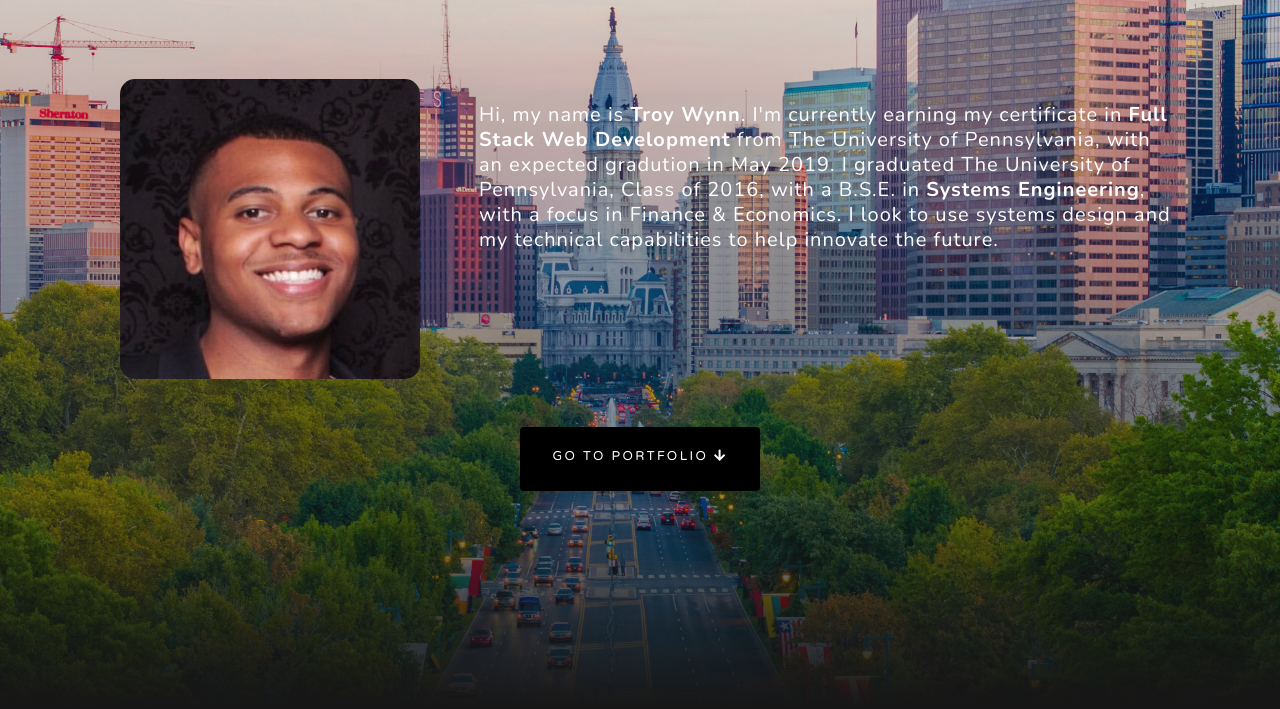
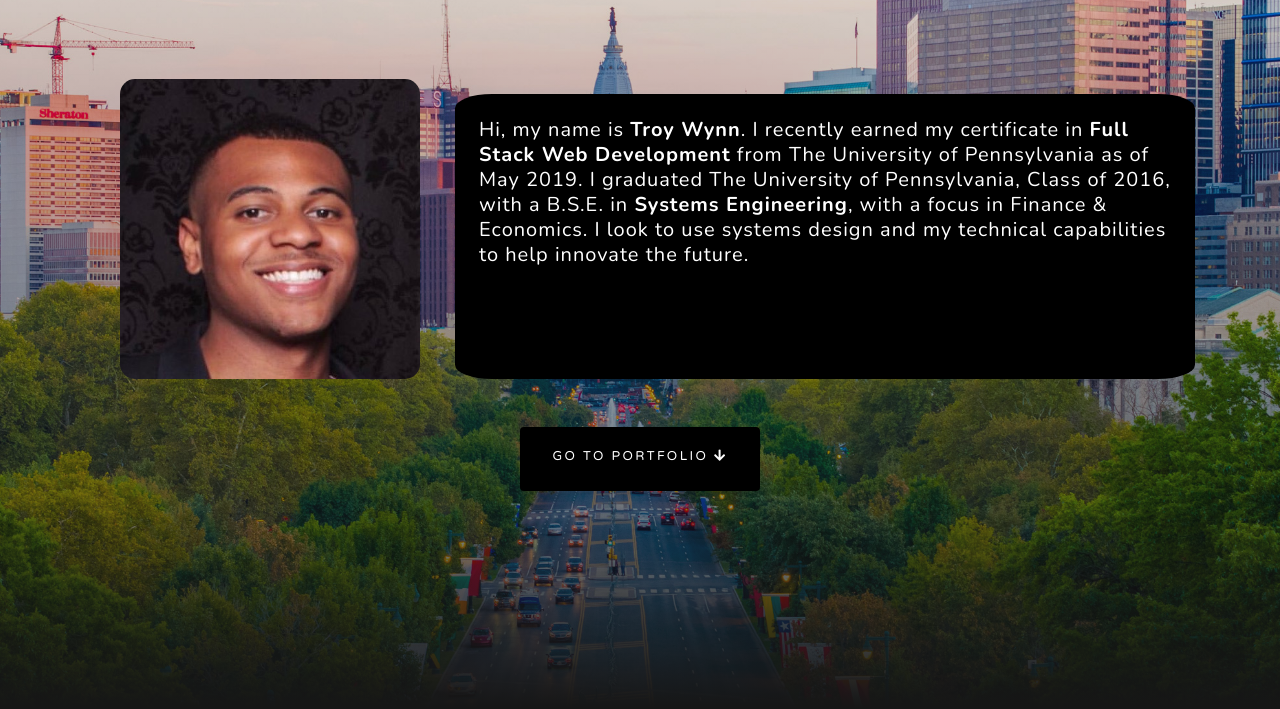
Before and after one commit to troynwynn/ProjectPortfolio, a plain HTML site: page index.html in a window 1280 px wide. Shown: the part 91-800 px from the top of the page. Drawn offline with nearby package versions, Linux system fonts and the light colour scheme; a script that the page names is missing.

Commit message:
May 6th resume - new tech format 7:05PM 5.6.19

```diff
--- a/index.html
+++ b/index.html
@@ -78,6 +78,12 @@
   background-color: black;
 }
 
+#introduction-lg {
+  background-color: black;
+  margin-top: 15px;
+  border-radius: 5%;
+}
+
   @media (max-width: 992px) {
 
   #introduction {
@@ -127,7 +133,7 @@
 
         <div id="introduction-lg" class="col-lg-8 mx-auto p-4 mt-2-sm ">
             <span class="h5 text-white text-justify h-100 ">
-              Hi, my name is <strong>Troy Wynn</strong>. I'm currently earning my certificate in <strong>Full Stack Web Development</strong> from The University of Pennsylvania, with an expected gradution in May 2019.
+              Hi, my name is <strong>Troy Wynn</strong>. I recently earned my certificate in <strong>Full Stack Web Development</strong> from The University of Pennsylvania as of May 2019.
               I graduated The University of Pennsylvania, Class of 2016, with a B.S.E. in <strong>Systems Engineering</strong>, with a focus in Finance & Economics. I look to use systems design and my technical capabilities
               to help innovate the future.
             </span>
```
